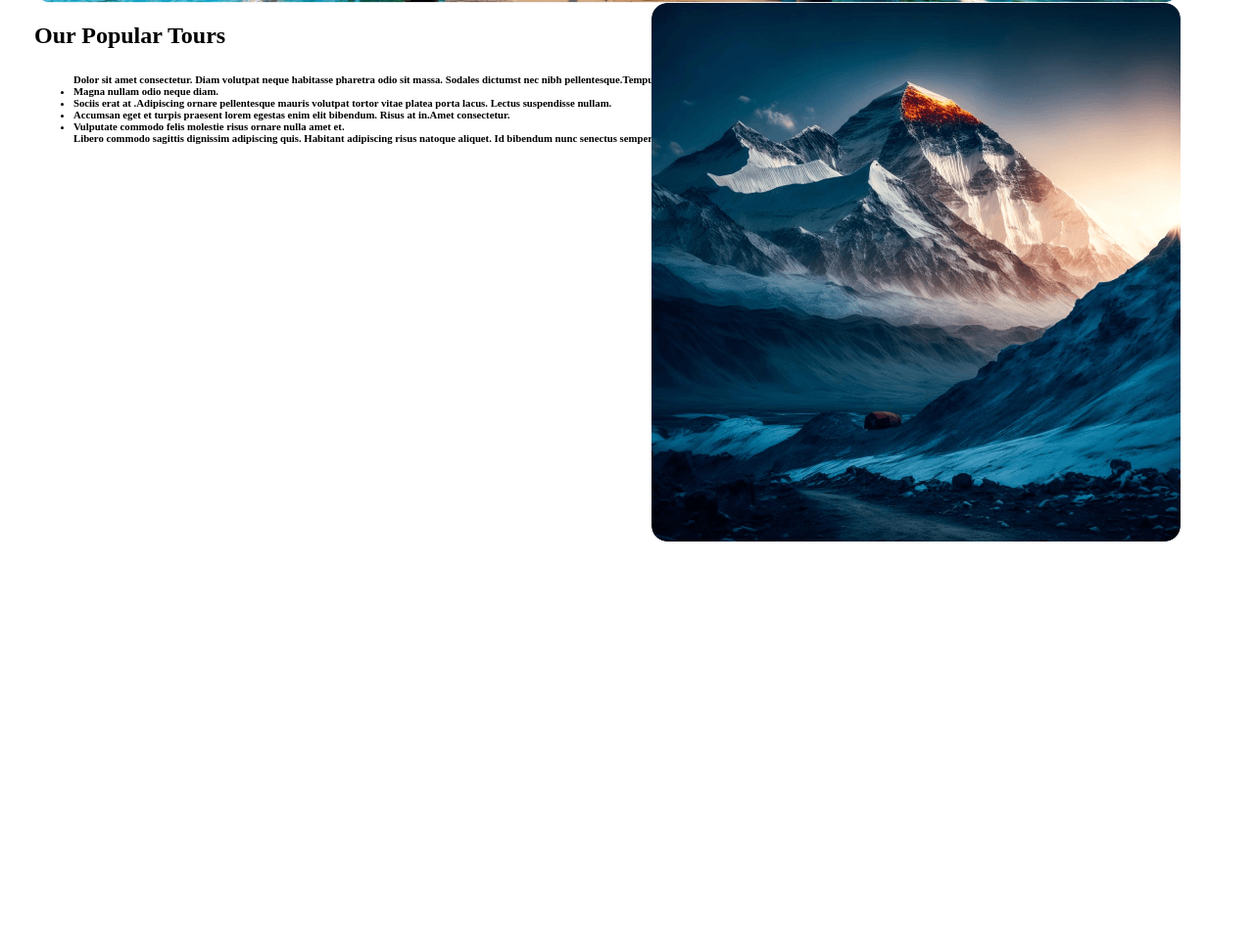
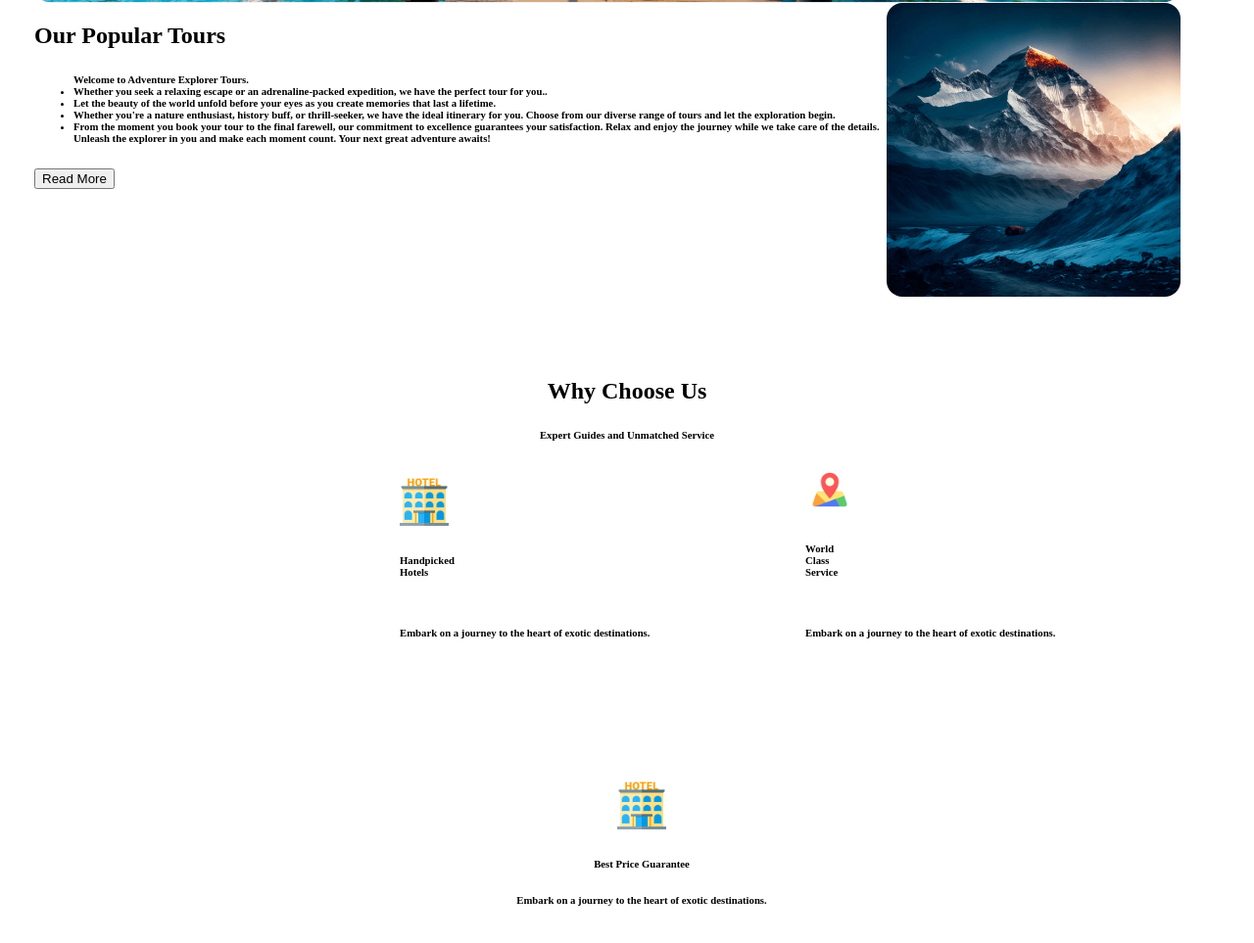
Before and after one commit to nahidf247/hero-travel, a plain HTML site: page index.html in a window 1280 px wide. Shown: the part 643-1606 px from the top of the page at 98% size. Before the commit the page ends 1196 px from the top, so only its background shows below. Drawn offline with Linux system fonts and the light colour scheme.

Commit message:
Why choose us part

```diff
--- a/index.html
+++ b/index.html
@@ -31,9 +31,9 @@
             <img src="Images/Group 13 (1) (1).png" alt="explore image">
             <div class="container-one">
                 <h1>Explore Your Travel</h1>
-                <h6>Dolor sit amet consectetur. Nullam suspendisse vitae ultricies dolor adipiscing. In et odio enim ac
-                    quis
-                    sapien urna eu phasellus</h6>
+                <h6>Immerse yourself in the beauty of diverse cultures, stunning landscapes, and exciting adventures.
+                    Whether you seek a relaxing escape or an adrenaline-packed expedition, we have the perfect tour for
+                    you.</h6>
             </div>
             <div class="container-one">
                 <div class="input-row">
@@ -53,25 +53,56 @@
         <div class="container-two">
             <h1>Our Popular Tours</h1>
 
-                <p><ul>
-            <h6>Dolor sit amet consectetur. Diam volutpat neque habitasse pharetra odio sit massa. Sodales dictumst nec
-                nibh pellentesque.Tempus euismod lacus mauris dignissim quis in ultrices.
-                <li>Magna nullam odio neque diam.</li>
-            <li> Sociis erat at .Adipiscing ornare pellentesque mauris volutpat tortor vitae platea porta lacus. Lectus
-                suspendisse nullam.</li>
-            <li>Accumsan eget et turpis praesent lorem egestas enim elit bibendum. Risus at in.Amet
-                consectetur. </li>
-            <li> Vulputate commodo felis molestie risus
-                ornare nulla amet et. </li>
-                Libero commodo sagittis dignissim adipiscing quis. Habitant adipiscing risus
-                natoque aliquet. Id bibendum nunc senectus semper tincidunt. </h6>
-            </ul> </p>
+            <p>
+            <ul>
+                <h6>Welcome to Adventure Explorer Tours.
+                    <li>Whether you seek a relaxing escape or an adrenaline-packed expedition, we have the perfect tour
+                        for you..</li>
+                    <li> Let the beauty of the world unfold before your eyes as you create memories that last a
+                        lifetime.</li>
+                    <li>Whether you're a nature enthusiast, history buff, or thrill-seeker, we have the ideal itinerary
+                        for you. Choose from our diverse range of tours and let the exploration begin.</li>
+                    <li> From the moment you book your tour to the final farewell, our commitment to excellence
+                        guarantees your satisfaction. Relax and enjoy the journey while we take care of the details.
+                    </li>
+                    Unleash the explorer in you and make each moment count. Your next great adventure awaits!
+                </h6>
+            </ul>
+            </p>
+
+            <button>Read More</button>
 
         </div>
         <div class="container-two">
             <img src="Images/Rectangle 4.png" alt="mountain">
         </div>
     </section>
+    <section>
+        <div class="choose-us">
+            <h1>Why Choose Us</h1>
+            <h6>Expert Guides and Unmatched Service</h6>
+        </div>
+    </section>
+    <section>
+        <div class="container-three">
+            <img style="height: 50px; width: 50px;" src="Images/hotel.png" alt="hotel">
+            <h6>Handpicked Hotels</h6>
+            <h6 style="position: absolute;">Embark on a journey to the heart of exotic destinations.</h6>
+        </div>
+        <div class="container-three">
+            <img style="height: 50px; width: 50px;" src="Images/map_5088218.png" alt="map">
+            <h6>World Class Service</h6>
+            <h6 style="position: absolute;">Embark on a journey to the heart of exotic destinations.</h6>
+        </div>
+    </section>
+    <section>
+        <div class="container-four">
+            <img style="height: 50px; width: 50px;" src="Images/hotel.png" alt="icon 3">
+            <h6>Best Price Guarantee</h6>
+            <h6>Embark on a journey to the heart of exotic destinations.</h6>
+
+        </div>
+    </section>
 </body>
 
 </html>
--- a/styles.css
+++ b/styles.css
@@ -94,10 +94,32 @@ nav {
 }
 
 .container-two img {
-    width: auto;
-    height: auto;
+    width: 300px;
+    height: 300px;
     right: 0px;
     top: 0px;
     position: absolute;
     border-radius: 16px;
 }
+
+.choose-us {
+
+    text-align: center;
+    margin-top: 1000px;
+}
+
+.container-three {
+    display: inline-block;
+    width: 10px;
+    height: 10px;
+    margin: 0px 0px 300px 400px;
+
+
+}
+
+.container-four {
+
+    text-align: center;
+
+    margin: 0px 0px 300px 30px;
+}
```
Also changed, not shown: Images/hotel.png (added), Images/map_5088218.png (added).
